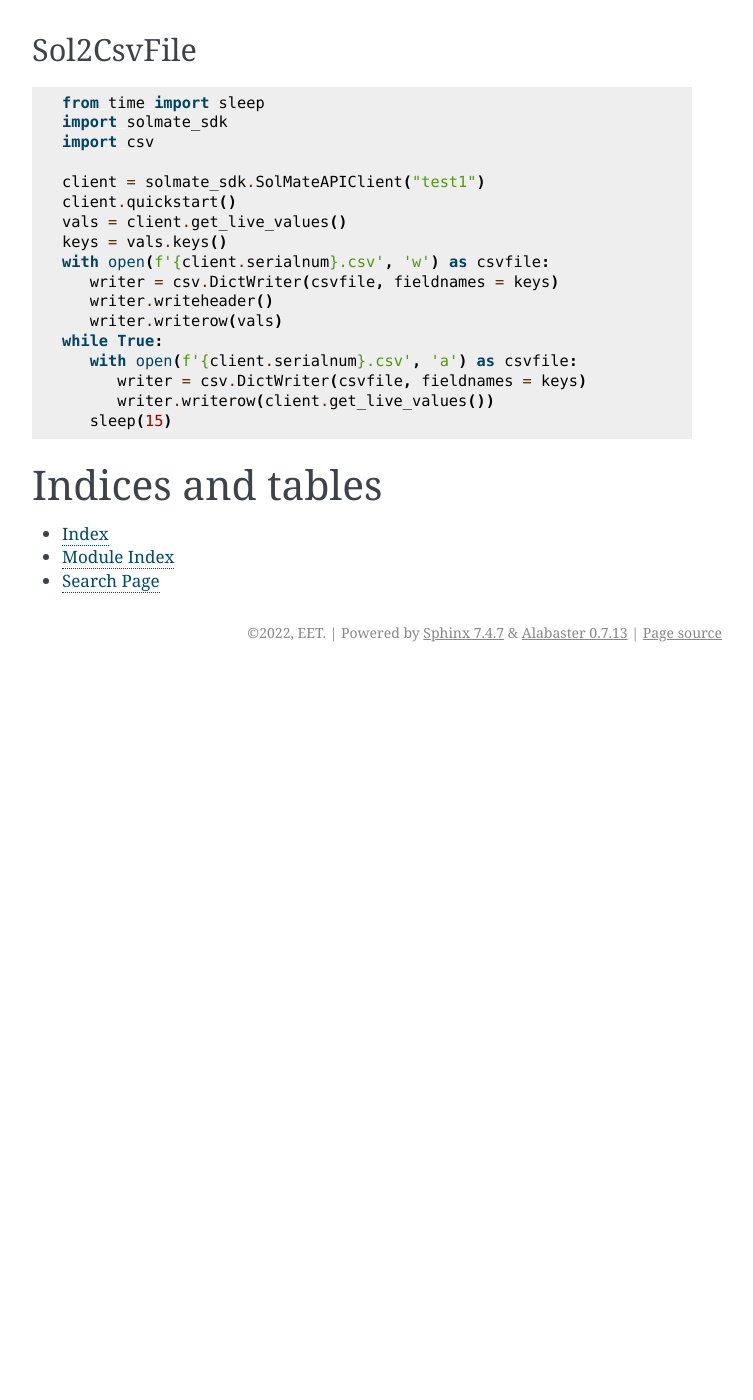
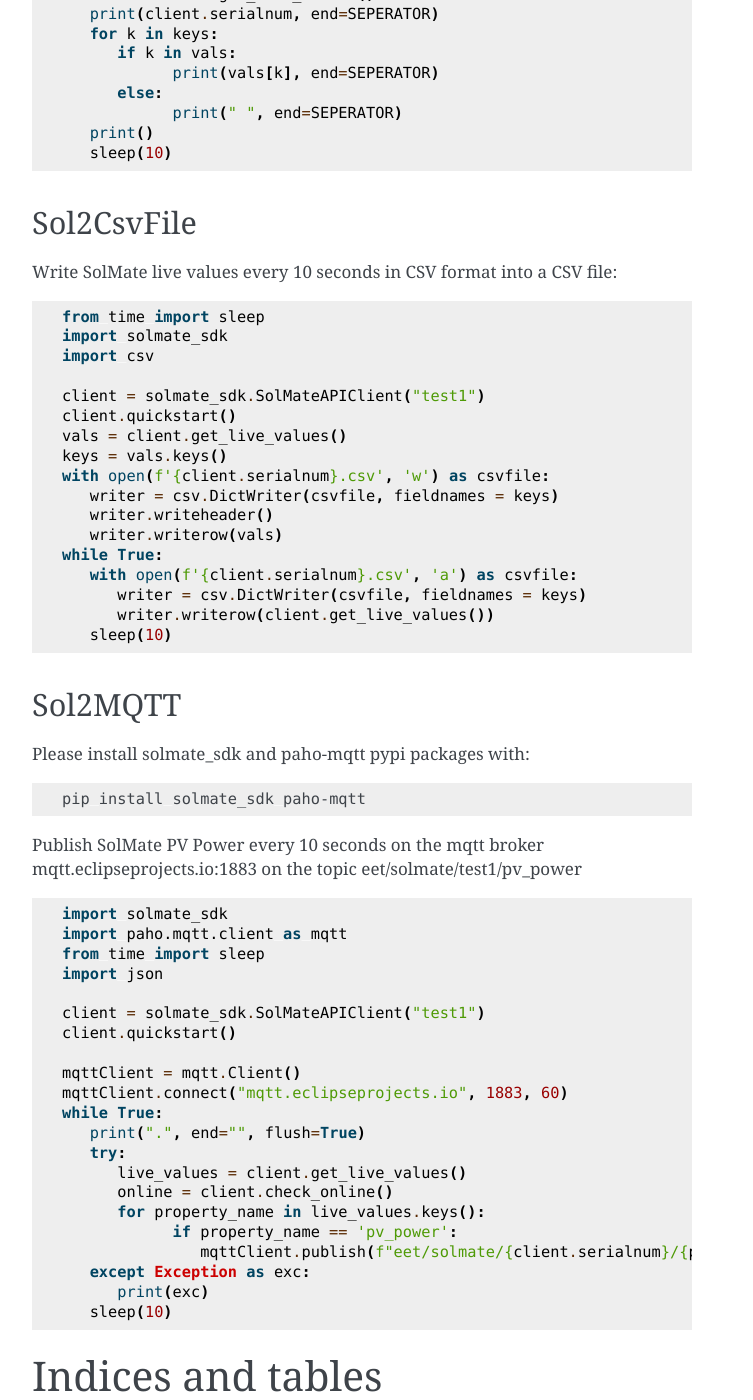
Before and after one commit to eet-energy/solmate-sdk, a Sphinx documentation site: the page built from docs/index.rst, in a window 1280 px wide and 1400 px high, scrolled down 1053 px. Shown: the whole window, without its empty margins (388-1141 px from the left). Built offline with Sphinx 7.4.7, drawn with Linux system fonts in a browser that asks for light colours; before the commit the page ends 1725 px from its top, so only the background shows below that; some of the changed text lies outside the part shown.

Commit message:
add example: log solmate pv power to mqtt

```diff
--- a/docs/index.rst
+++ b/docs/index.rst
@@ -16,8 +16,16 @@ Welcome to solmate-sdk's documentation!
 Examples
 ========
 
+For all examples please install solmate_sdk pypi package with:
+
+.. code-block:: bash
+
+   pip install solmate_sdk
+
 Sol2Log
 -------
+
+Log SolMate live values every 10 seconds on your terminal:
 
 .. code-block:: python
 
@@ -28,10 +36,13 @@ Sol2Log
    client.quickstart()
    while True:
       print(f"Solmate {client.serialnum}: {client.get_live_values()}")
-      sleep(5)
+      sleep(10)
 
 Sol2Csv
 -------
+
+Log SolMate live values every 10 seconds in CSV format on your terminal:
+
 
 .. code-block:: python
 
@@ -58,10 +69,13 @@ Sol2Csv
          else:
                print(" ", end=SEPERATOR)
       print()
-      sleep(15)
+      sleep(10)
+
 
 Sol2CsvFile
 -----------
+
+Write SolMate live values every 10 seconds in CSV format into a CSV file:
 
 .. code-block:: python
 
@@ -81,8 +95,43 @@ Sol2CsvFile
       with open(f'{client.serialnum}.csv', 'a') as csvfile:
          writer = csv.DictWriter(csvfile, fieldnames = keys)
          writer.writerow(client.get_live_values())
-      sleep(15)
+      sleep(10)
 
+
+Sol2MQTT
+--------
+
+Please install solmate_sdk and paho-mqtt pypi packages with:
+
+.. code-block:: bash
+
+   pip install solmate_sdk paho-mqtt
+
+Publish SolMate PV Power every 10 seconds on the mqtt broker mqtt.eclipseprojects.io:1883 on the topic eet/solmate/test1/pv_power
+
+.. code-block:: python
+
+   import solmate_sdk
+   import paho.mqtt.client as mqtt
+   from time import sleep
+   import json
+
+   client = solmate_sdk.SolMateAPIClient("test1")
+   client.quickstart()
+
+   mqttClient = mqtt.Client()
+   mqttClient.connect("mqtt.eclipseprojects.io", 1883, 60)
+   while True:
+      print(".", end="", flush=True)
+      try:
+         live_values = client.get_live_values()
+         online = client.check_online()
+         for property_name in live_values.keys():
+               if property_name == 'pv_power':
+                  mqttClient.publish(f"eet/solmate/{client.serialnum}/{property_name}", live_values[property_name], 1)
+      except Exception as exc:
+         print(exc)
+      sleep(10)
 
 
 .. include:: hello.py
```
Also changed, not shown: README.md (+1 -1 lines), 5 other files.
